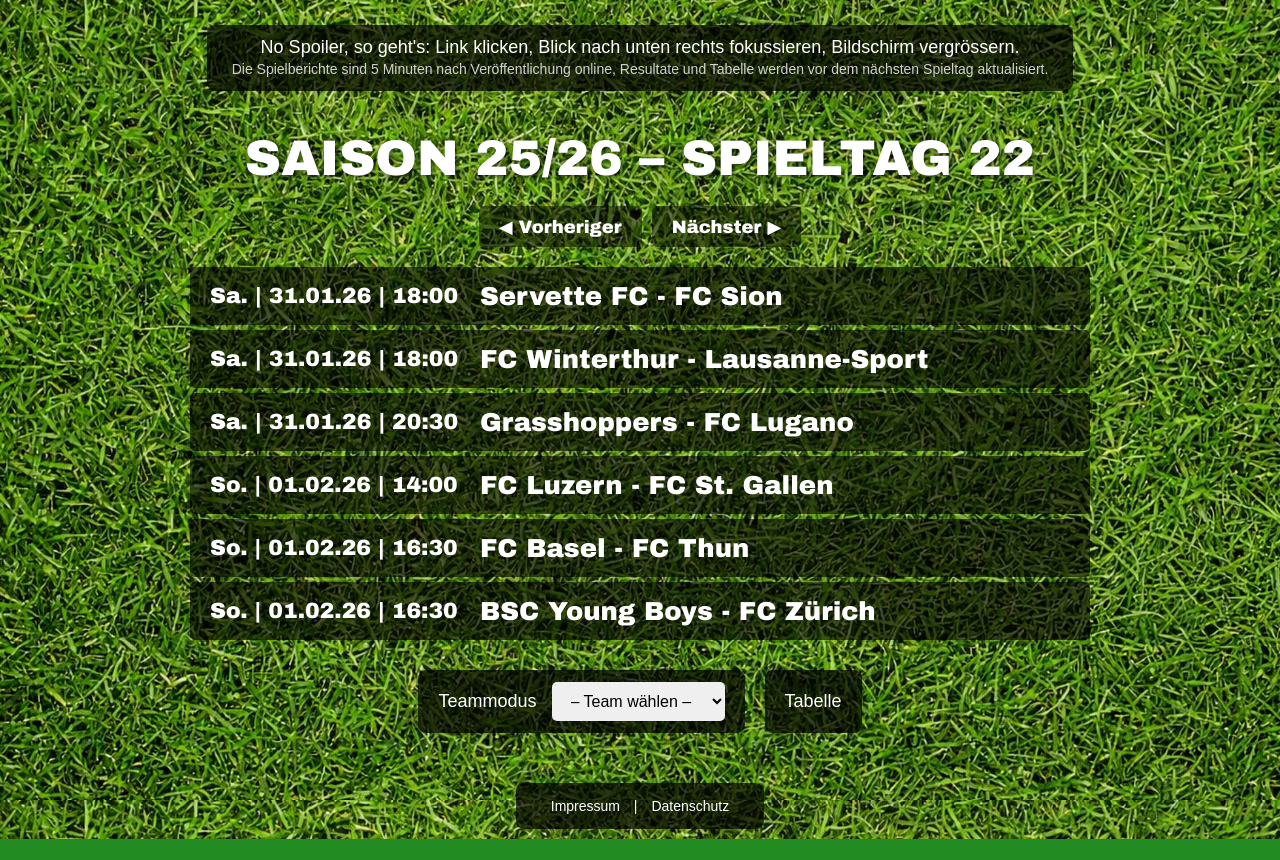
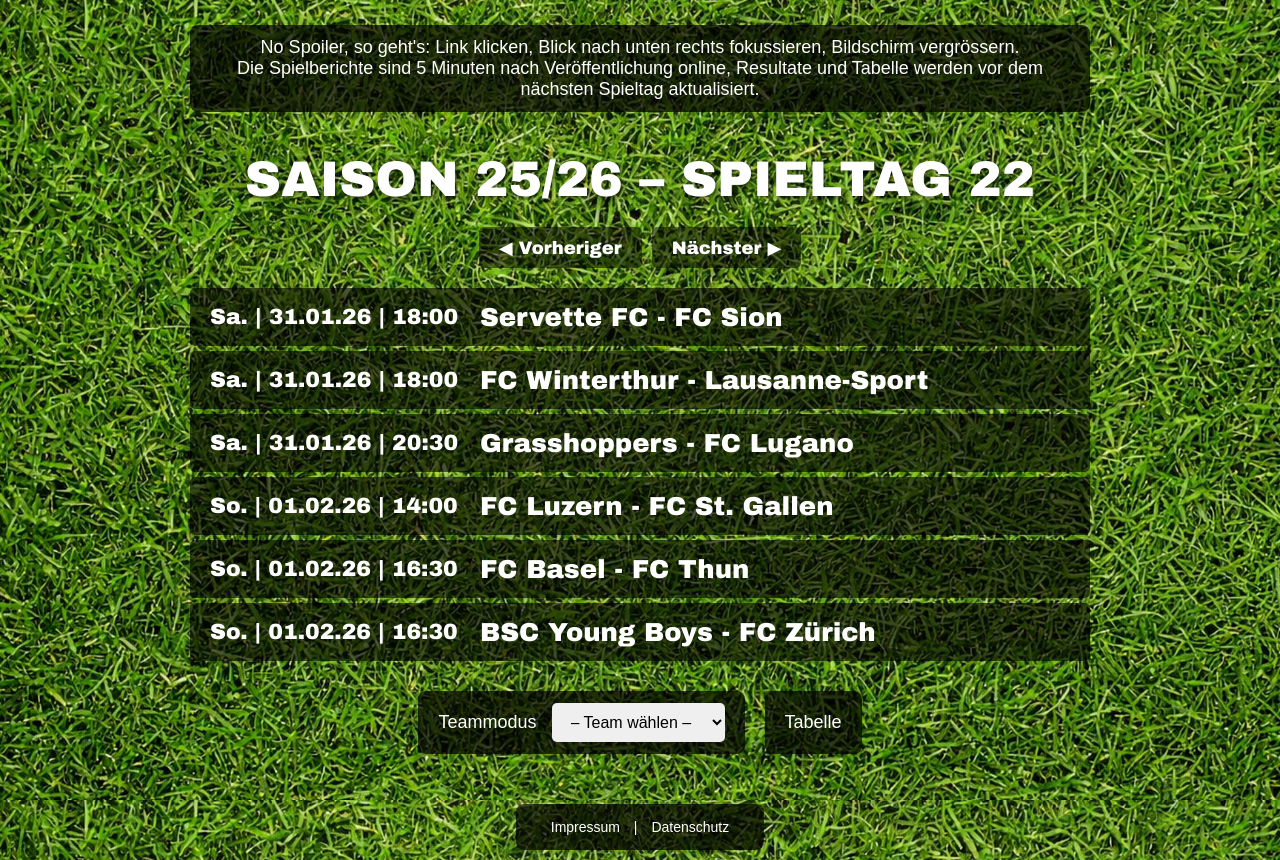
Before and after one commit to davidthisthat/SuperSpoilerNot, a website: page index.html in a window 1280 px wide. Before the commit the page ends 839 px from the top, so only its background shows below. Drawn offline with Linux system fonts and the light colour scheme.

Commit message:
Schriftgrösse Info-Text angepasst

```diff
--- a/index.html
+++ b/index.html
@@ -531,7 +531,7 @@
         <!-- Desktop: Einfacher Text -->
         <div class="hint-desktop">
             No Spoiler, so geht's: Link klicken, Blick nach unten rechts fokussieren, Bildschirm vergrössern.<br>
-            <span style="font-size: 14px; opacity: 0.8;">Die Spielberichte sind 5 Minuten nach Veröffentlichung online, Resultate und Tabelle werden vor dem nächsten Spieltag aktualisiert.</span>
+            Die Spielberichte sind 5 Minuten nach Veröffentlichung online, Resultate und Tabelle werden vor dem nächsten Spieltag aktualisiert.
         </div>
 
         <!-- Mobile: Wrapper für Overlay -->
@@ -543,7 +543,7 @@
             <div class="hint-mobile-content" id="hint-content">
                 <div style="margin-bottom: 12px;"><strong>Mit Play SRF App:</strong><br>Smartphone quer drehen, Link anklicken, Augen drei Sekunden schliessen.</div>
                 <div style="margin-bottom: 12px;"><strong>Ohne Play SRF App:</strong><br>Smartphone quer drehen, Link anklicken, Blick auf Mitte/unten, Play drücken, Bildschirm vergrössern.</div>
-                <div style="font-size: 14px; opacity: 0.8; border-top: 1px solid rgba(255,255,255,0.3); padding-top: 12px;">Die Spielberichte sind 5 Minuten nach Veröffentlichung online, Resultate und Tabelle werden vor dem nächsten Spieltag aktualisiert.</div>
+                <div style="border-top: 1px solid rgba(255,255,255,0.3); padding-top: 12px;">Die Spielberichte sind 5 Minuten nach Veröffentlichung online, Resultate und Tabelle werden vor dem nächsten Spieltag aktualisiert.</div>
             </div>
         </div>
 
```
